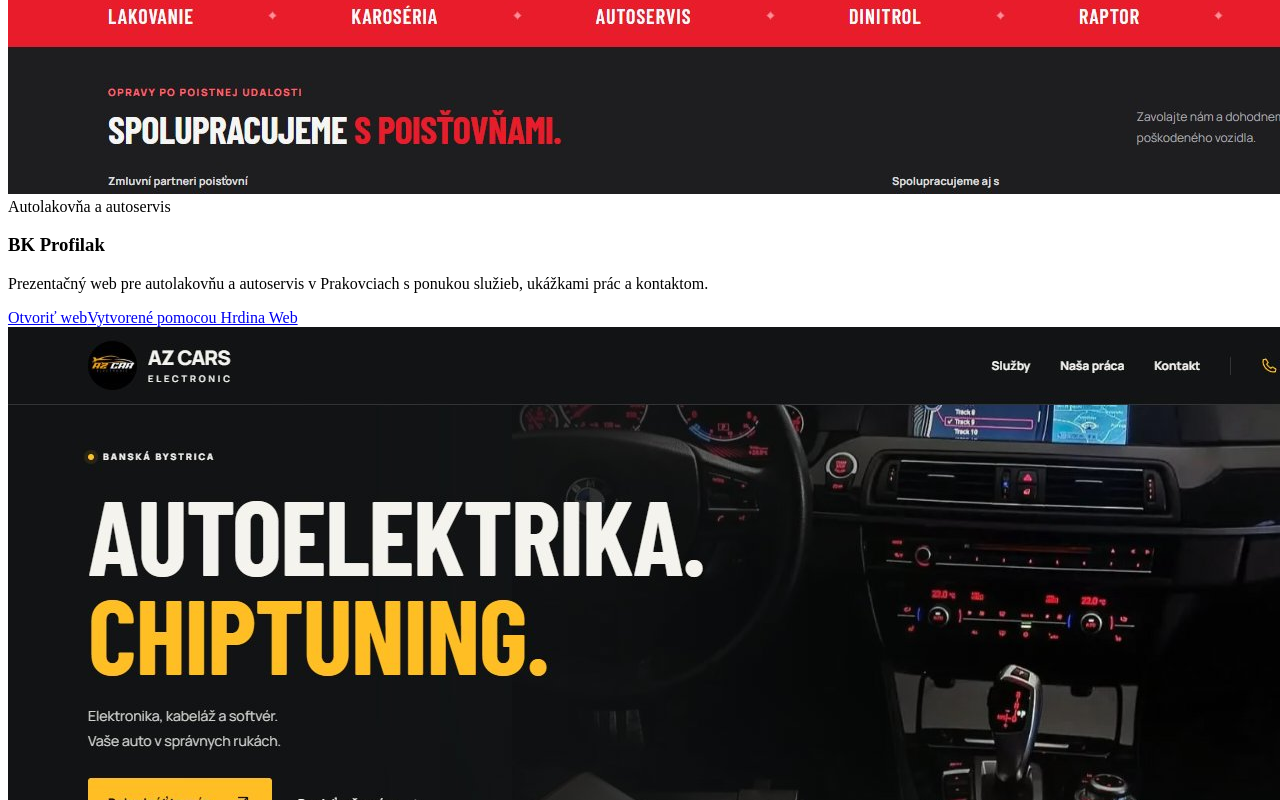
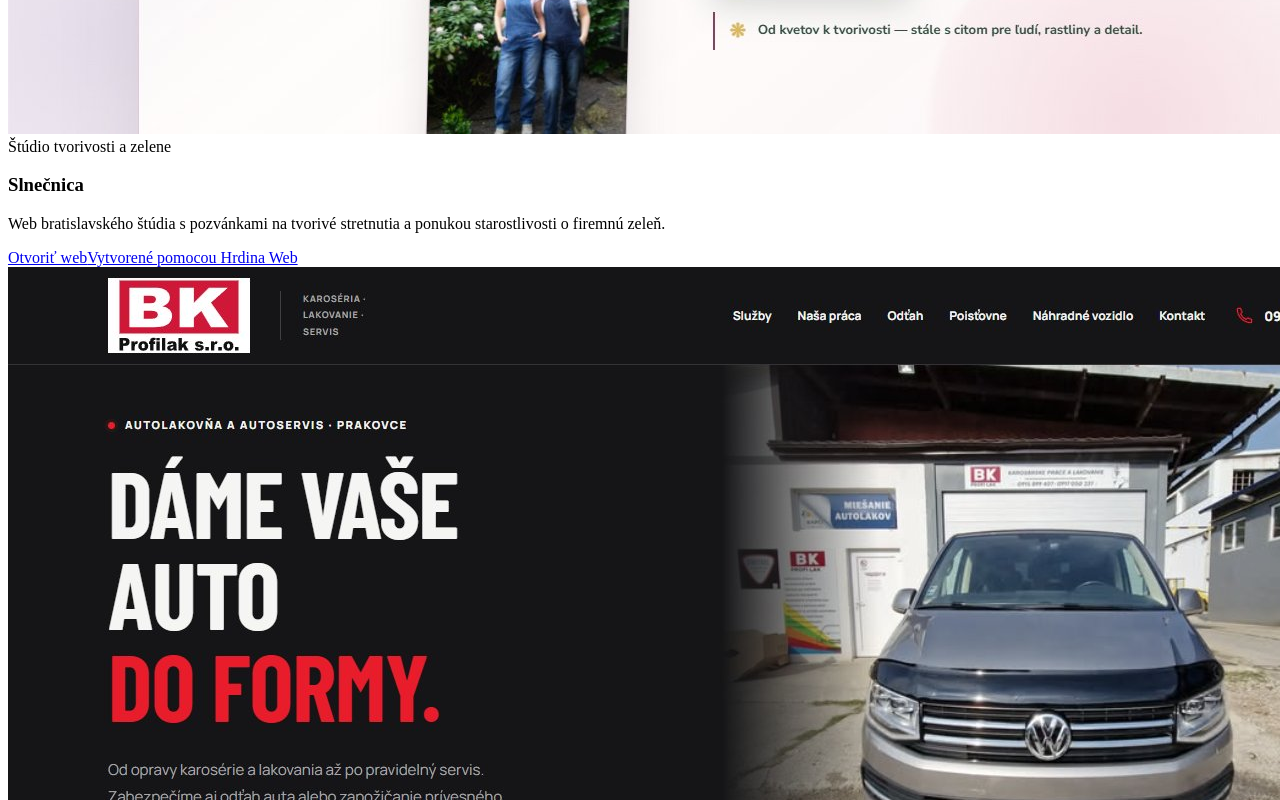
Before and after one commit to Wingsofhero/hrdina-web, a React (Vite) app: page / in a window 1280 px wide. Shown: the part 5720-6520 px from the top of the page. Built offline with nearby package versions, Linux system fonts and the light colour scheme; the HTML template or start-up script is replaced by a standard one.

Commit message:
Add Slnečnica to portfolio references

```diff
--- a/src/App.jsx
+++ b/src/App.jsx
@@ -1,4 +1,5 @@
 import marianPortrait from './assets/marian-portrait-preview-v2.jpg';
+import sunflowerPreview from './assets/work-sunflower.jpg';
 import bkProfilakPreview from './assets/work-bkprofilak.jpg';
 import azCarsPreview from './assets/work-az-cars.jpg';
 import adisTattooPreview from './assets/work-adis-tattoo.jpg';
@@ -124,6 +125,13 @@ const examples = [
 const hrdinaWebUrl = 'https://www.hrdinaweb.sk/';
 
 const realWorks = [
+  {
+    title: 'Slnečnica',
+    label: 'Štúdio tvorivosti a zelene',
+    text: 'Web bratislavského štúdia s pozvánkami na tvorivé stretnutia a ponukou starostlivosti o firemnú zeleň.',
+    url: 'https://www.sunflower.sk/',
+    image: sunflowerPreview,
+  },
   {
     title: 'BK Profilak',
     label: 'Autolakovňa a autoservis',
```
Also changed, not shown: src/assets/work-sunflower.jpg (added).
